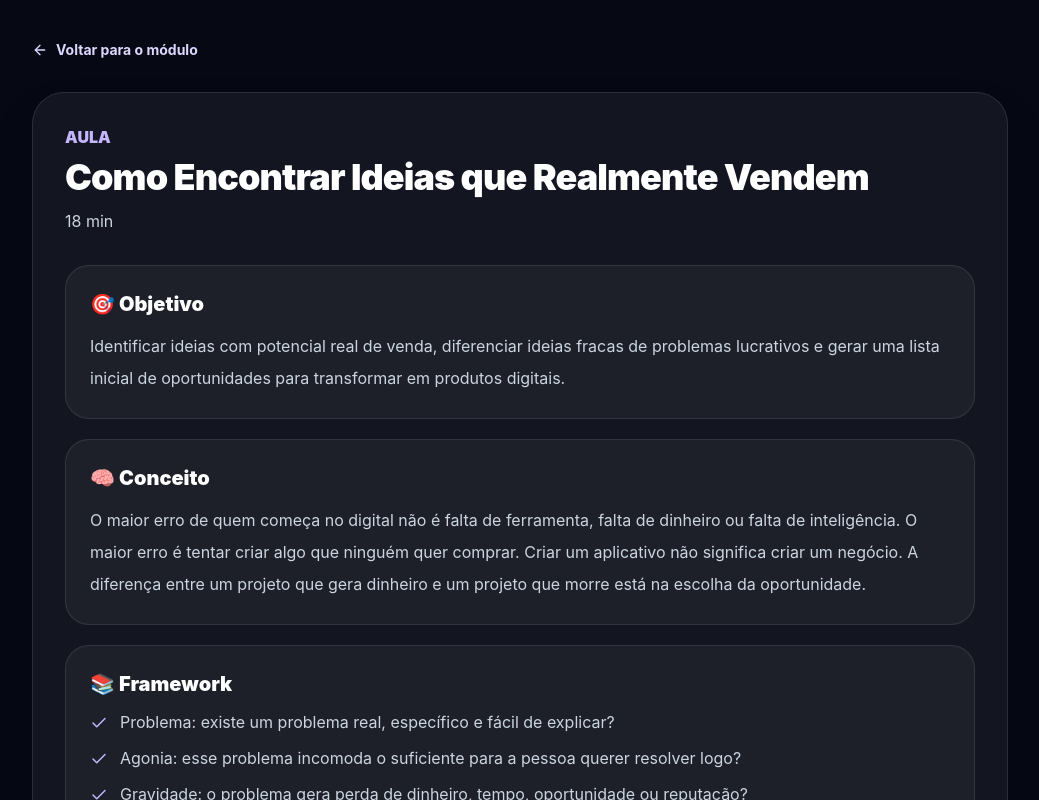
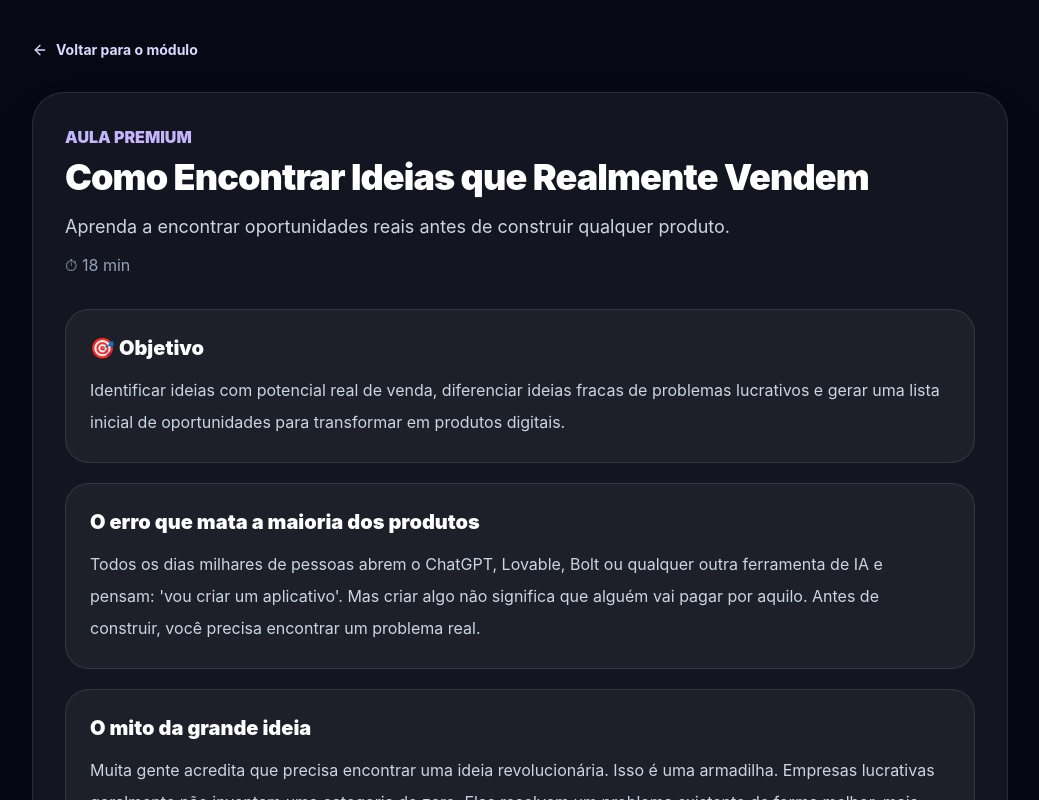
Before and after one commit to dominguesinglid-stack/fabrica-produtos-ia-membros, a Next.js app: page /aula/1 in a window 1280 px wide. Shown: the top 800 px of the page, without its empty margins (120-1159 px from the left). Built offline with nearby package versions, Linux system fonts and the light colour scheme.

Commit message:
Update page.tsx

```diff
--- a/src/app/aula/[id]/page.tsx
+++ b/src/app/aula/[id]/page.tsx
@@ -1,7 +1,7 @@
 "use client";
 import { useState } from "react";
 import Link from "next/link";
-import { ArrowLeft, Check, Clipboard, Copy } from "lucide-react";
+import { ArrowLeft, Check, Clipboard, Copy, Lightbulb, Target, Rocket, Zap } from "lucide-react";
 import { getLesson } from "@/lib/data";
 
 export default function LessonPage({ params }: any) {
@@ -21,18 +21,21 @@ export default function LessonPage({ params }: any) {
       <section className="mx-auto max-w-5xl px-6 py-10">
         <Link href={`/modulo/${lesson.moduleId}`} className="mb-8 inline-flex items-center gap-2 text-sm font-bold text-violet-200"><ArrowLeft size={16} />Voltar para o módulo</Link>
         <article className="rounded-[2rem] border border-white/10 bg-white/[0.055] p-8 shadow-2xl">
-          <p className="font-black text-violet-300">AULA</p><h1 className="mt-2 text-4xl font-black tracking-tight">{lesson.title}</h1><p className="mt-3 text-slate-300">{lesson.duration}</p>
-          <div className="mt-8 grid gap-5">
+            <p className="font-black text-violet-300">AULA PREMIUM</p><h1 className="mt-2 text-4xl font-black tracking-tight">{lesson.title}</h1>{lesson.subtitle && <p className="mt-4 text-lg text-slate-300">{lesson.subtitle}</p>}<p className="mt-3 text-slate-400">⏱ {lesson.duration}</p>          <div className="mt-8 grid gap-5">
             <section className="rounded-3xl border border-white/10 bg-white/[0.045] p-6"><h2 className="mb-3 text-xl font-black">🎯 Objetivo</h2><p className="leading-8 text-slate-300">{lesson.objective}</p></section>
+            {lesson.contentSections?.map((section:any)=><section key={section.title} className="rounded-3xl border border-white/10 bg-white/[0.045] p-6"><h2 className="mb-3 text-xl font-black">{section.title}</h2><p className="leading-8 text-slate-300">{section.content}</p></section>)}
             <section className="rounded-3xl border border-white/10 bg-white/[0.045] p-6"><h2 className="mb-3 text-xl font-black">🧠 Conceito</h2><p className="leading-8 text-slate-300">{lesson.concept}</p></section>
             <section className="rounded-3xl border border-white/10 bg-white/[0.045] p-6"><h2 className="mb-3 text-xl font-black">📚 Framework</h2><ul className="space-y-3">{lesson.framework.map((item) => <li key={item} className="flex gap-3 text-slate-300"><Check className="mt-1 shrink-0 text-violet-300" size={18} />{item}</li>)}</ul></section>
             <section className="rounded-3xl border border-violet-300/30 bg-[#0b1020] p-6 shadow-[0_0_50px_rgba(168,85,247,.18)]">
               <div className="mb-4 flex items-center justify-between gap-4"><h2 className="text-xl font-black">🤖 Prompt principal</h2><button onClick={copyPrompt} className="inline-flex items-center gap-2 rounded-xl bg-gradient-to-r from-violet-600 to-fuchsia-500 px-4 py-3 text-sm font-black">{copied ? <Clipboard size={16} /> : <Copy size={16} />}{copied ? "Copiado" : "Copiar prompt"}</button></div>
               <pre className="whitespace-pre-wrap rounded-2xl border border-white/10 bg-black/30 p-5 text-sm leading-7 text-slate-200">{lesson.prompt}</pre>
             </section>
-            <section className="rounded-3xl border border-white/10 bg-white/[0.045] p-6"><h2 className="mb-3 text-xl font-black">📌 Exemplo</h2><p className="leading-8 text-slate-300">{lesson.example}</p></section>
+           <section className="rounded-3xl border border-white/10 bg-white/[0.045] p-6"><h2 className="mb-3 text-xl font-black">📌 Exemplo</h2><p className="leading-8 text-slate-300">{lesson.example}</p></section>
+           {lesson.exercise && <section className="rounded-3xl border border-yellow-500/20 bg-yellow-500/10 p-6"><h2 className="mb-3 text-xl font-black">🚀 Exercício Prático</h2><p className="leading-8 text-slate-300">{lesson.exercise}</p></section>}
             <section className="rounded-3xl border border-white/10 bg-white/[0.045] p-6"><h2 className="mb-3 text-xl font-black">✅ Checklist</h2><ul className="space-y-3">{lesson.checklist.map((item) => <li key={item} className="flex gap-3 text-slate-300"><Check className="mt-1 shrink-0 text-violet-300" size={18} />{item}</li>)}</ul></section>
-          </div>
+          {lesson.proTip && <section className="rounded-3xl border border-emerald-500/20 bg-emerald-500/10 p-6"><h2 className="mb-3 text-xl font-black">💡 Dica Premium</h2><p className="leading-8 text-slate-300">{lesson.proTip}</p></section>}
+          {lesson.nextAction && <section className="rounded-3xl border border-violet-500/20 bg-violet-500/10 p-6"><h2 className="mb-3 text-xl font-black">🎯 Próxima Ação</h2><p className="leading-8 text-slate-300">{lesson.nextAction}</p></section>}
+            </div>
           <div className="mt-8 flex justify-between gap-4"><Link href={`/modulo/${lesson.moduleId}`}><button className="rounded-2xl border border-white/10 bg-white/5 px-5 py-4 font-black">Voltar</button></Link><button className="rounded-2xl bg-gradient-to-r from-violet-600 to-fuchsia-500 px-5 py-4 font-black">Marcar como concluída</button></div>
         </article>
       </section>
```
